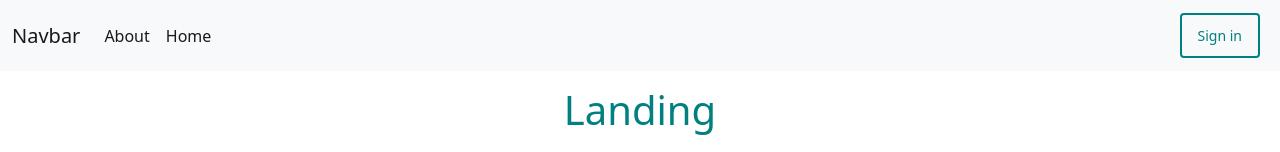
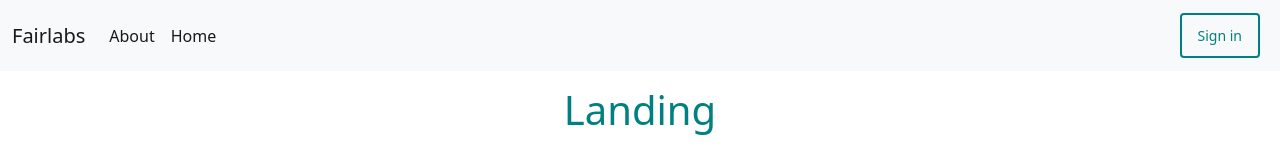
Before and after one commit to UltimateHikari/fairlabs, a React (Create React App) app in the folder client/: page /landing in a window 1280 px wide. Shown: the top 152 px of the page. Built offline with nearby package versions, Linux system fonts and the light colour scheme.

Commit message:
swift fixes

```diff
--- a/client/src/router/PublicRoute.js
+++ b/client/src/router/PublicRoute.js
@@ -7,7 +7,7 @@ const PublicRoute = () => {
     const {isAuth, setIsAuth} = useContext(AuthContext);
 
     return isAuth ? (
-        <Navigate to="/profile" replace />
+        <Navigate to="/courses" replace />
     ) : (
         <Outlet/>
     );
--- a/client/src/ui/navbar/Navbar.js
+++ b/client/src/ui/navbar/Navbar.js
@@ -9,7 +9,7 @@ const Navbar = () => {
     return(
         <nav class="navbar navbar-expand-lg navbar-light bg-light">
         <div class="container-fluid">
-            <a class="navbar-brand" href="/">Navbar</a>
+            <a class="navbar-brand" href="/">Fairlabs</a>
             <button class="navbar-toggler" type="button" data-bs-toggle="collapse" data-bs-target="#navbarSupportedContent" aria-controls="navbarSupportedContent" aria-expanded="false" aria-label="Toggle navigation">
             <span class="navbar-toggler-icon"></span>
             </button>
```
Also changed, not shown: 1 other file (tests, documents, lock files or other folders).
